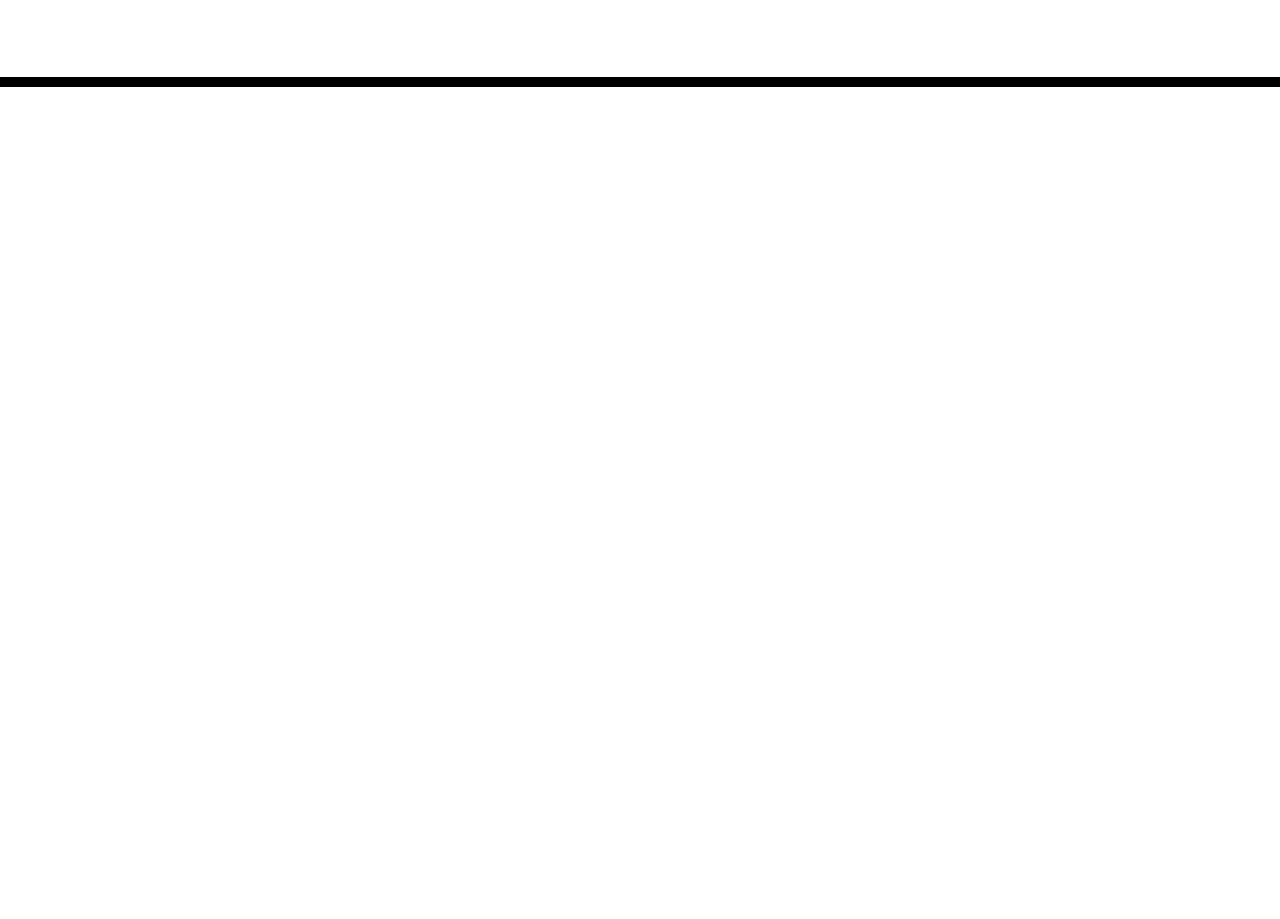
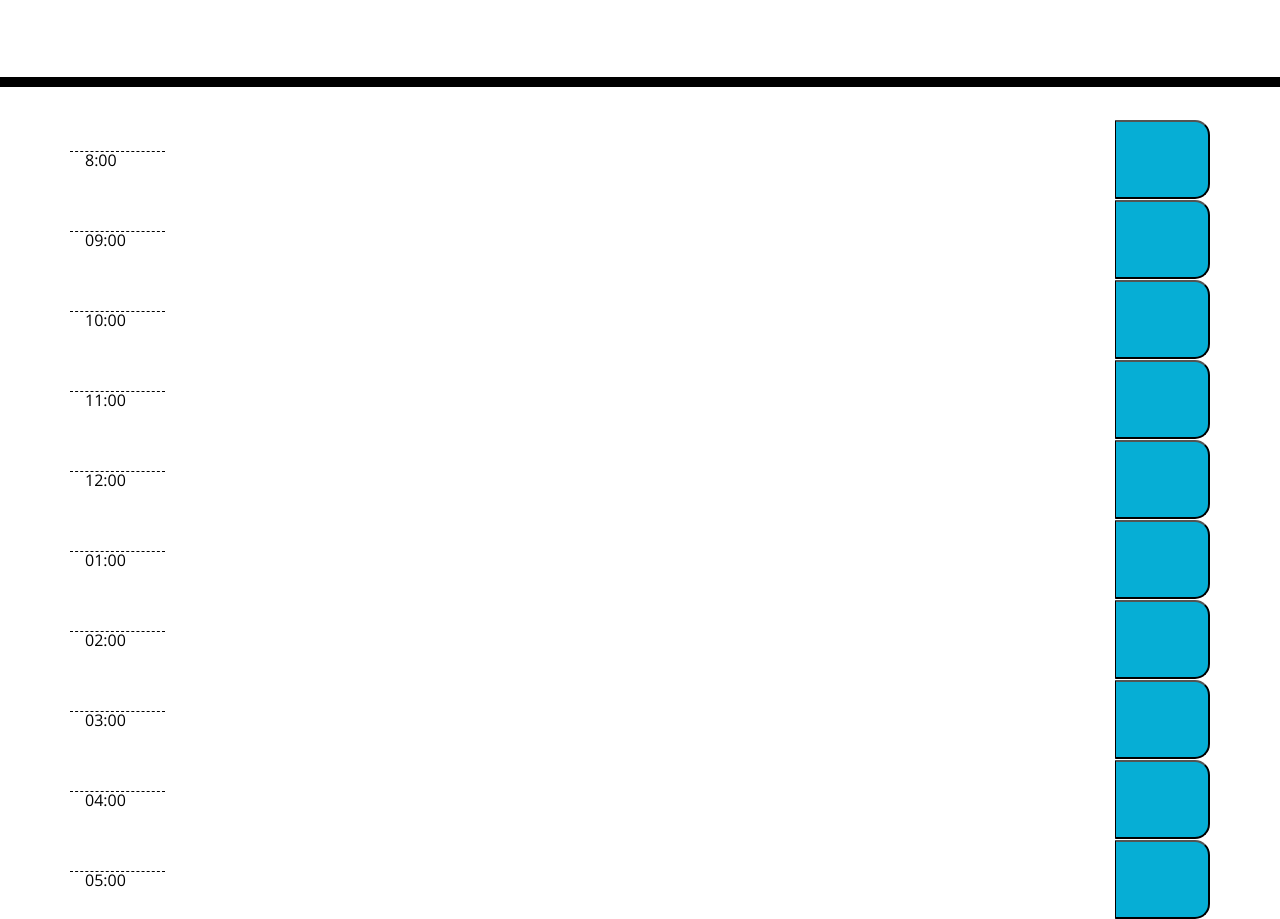
Before and after one commit to EvanReissmann/work-schedule, a plain HTML site: page index.html in a window 1280 px wide. Shown: the part 181-1100 px from the top of the page. Before the commit the page ends 800 px from the top, so only its background shows below. Drawn offline with nearby package versions, Linux system fonts and the light colour scheme.

Commit message:
update the style sheets

```diff
--- a/index.html
+++ b/index.html
@@ -29,12 +29,73 @@
       <p id="currentDay" class="lead"></p>
     </header>
     <div class="container">
-      <!-- Timeblocks go here -->
+        <div id="8" class="row task-info">
+            <div class="col-1 hour my-auto">8:00</div>
+            <div class="col task"></div>
+            <button class="col-1 saveBtn d-flex justify-content-center align-items-center">
+              <span class="oi oi-lock-locked"></span>
+            </button>
+          </div>
+          <div id="9" class="row task-info">
+            <div class="col-1 hour my-auto">09:00</div>
+            <div class="col task"></div>
+            <button class="col-1 saveBtn d-flex justify-content-center align-items-center">
+              <span class="oi oi-lock-locked"></span>
+            </button>
+        </div>
+        <div id="10" class="row task-info">
+            <div class="col-1 hour my-auto">10:00</div>
+            <div class="col task"></div>
+            <button class="col-1 saveBtn d-flex justify-content-center align-items-center">
+              <span class="oi oi-lock-locked"></span>
+            </button>
+        </div> <div id="11" class="row task-info">
+            <div class="col-1 hour my-auto">11:00</div>
+            <div class="col task"></div>
+            <button class="col-1 saveBtn d-flex justify-content-center align-items-center">
+              <span class="oi oi-lock-locked"></span>
+            </button>
+        </div> <div id="12" class="row task-info">
+            <div class="col-1 hour my-auto">12:00</div>
+            <div class="col task"></div>
+            <button class="col-1 saveBtn d-flex justify-content-center align-items-center">
+              <span class="oi oi-lock-locked"></span>
+            </button>
+        </div> <div id="1" class="row task-info">
+            <div class="col-1 hour my-auto">01:00</div>
+            <div class="col task"></div>
+            <button class="col-1 saveBtn d-flex justify-content-center align-items-center">
+              <span class="oi oi-lock-locked"></span>
+            </button>
+        </div> <div id="2" class="row task-info">
+            <div class="col-1 hour my-auto">02:00</div>
+            <div class="col task"></div>
+            <button class="col-1 saveBtn d-flex justify-content-center align-items-center">
+              <span class="oi oi-lock-locked"></span>
+            </button>
+        </div> <div id="3" class="row task-info">
+            <div class="col-1 hour my-auto">03:00</div>
+            <div class="col task"></div>
+            <button class="col-1 saveBtn d-flex justify-content-center align-items-center">
+              <span class="oi oi-lock-locked"></span>
+            </button>
+        </div> <div id="4" class="row task-info">
+            <div class="col-1 hour my-auto">04:00</div>
+            <div class="col task"></div>
+            <button class="col-1 saveBtn d-flex justify-content-center align-items-center">
+              <span class="oi oi-lock-locked"></span>
+            </button>
+        </div> <div id="5" class="row task-info">
+            <div class="col-1 hour my-auto">05:00</div>
+            <div class="col task"></div>
+            <button class="col-1 saveBtn d-flex justify-content-center align-items-center">
+              <span class="oi oi-lock-locked"></span>
+            </button>
+        </div>
     </div>
 
     <script src="https://code.jquery.com/jquery-3.4.1.min.js"></script>
     <script src="https://cdnjs.cloudflare.com/ajax/libs/moment.js/2.24.0/moment.min.js"></script>
     <script src="./assets/js/script.js"></script>
-
   </body>
 </html>
--- a/style.css
+++ b/style.css
@@ -65,7 +65,7 @@ textarea{
   color: white;
 }
 
-.saveBtn i:hover {
+//.saveBtn i:hover {
   font-size: 20px;
   transition: all .3s ease-in-out;
 }
```
